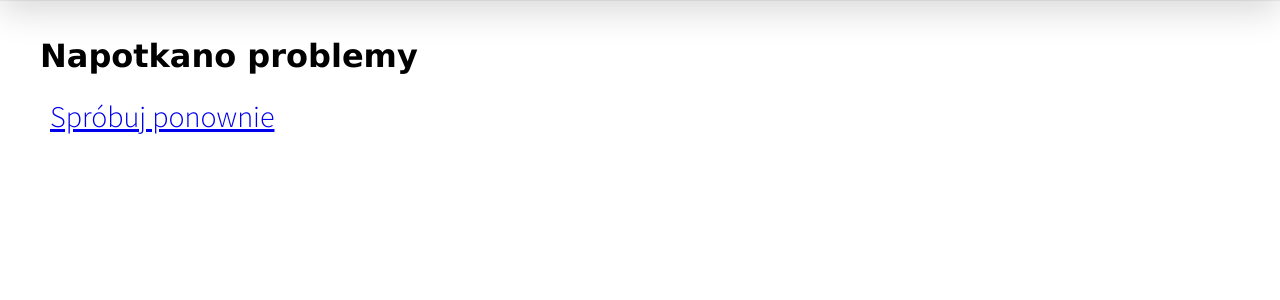
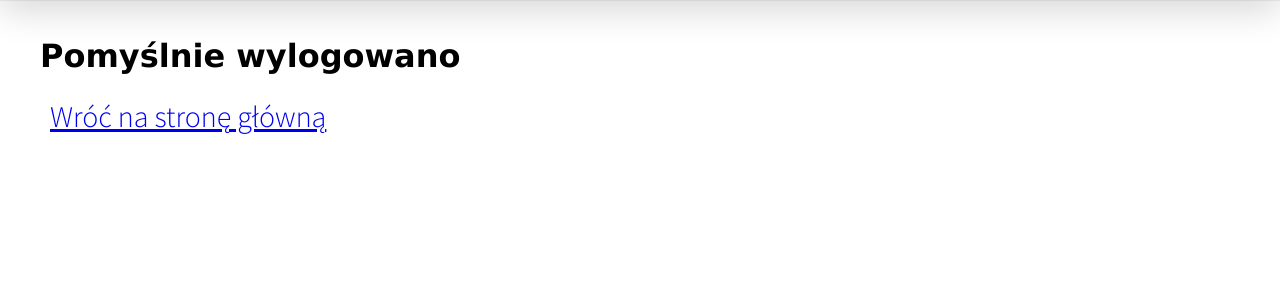
Before and after one commit to mateuszlesko/djangoPlayground, a Django app: page /logout in a window 1280 px wide. Shown: the part 51-351 px from the top of the page. Run offline with Django 4.2, Linux system fonts and the light colour scheme; some web fonts are replaced.

Commit message:
polishing app (#14)

```diff
--- a/myblog/posts/static/css/style.css
+++ b/myblog/posts/static/css/style.css
@@ -175,6 +175,12 @@ a.button{
     text-align: left;
   }
 
+  .textbox{
+    border: none;
+    border-bottom: solid 1px black;
+    display: block;
+  }
+
   .submit{
     border: none;
     color: white;
--- a/myblog/posts/templates/posts/menu.html
+++ b/myblog/posts/templates/posts/menu.html
@@ -3,6 +3,7 @@
                 <img src="/media/logo.png" class="logo" height="auto"/>
                 <a href="javascript:void(0)" class="closebtn" onclick="closeNav()">&times;</a>
                 {% if not request.user.is_authenticated %}
+                    <a class="menuButton" href="/welcome/registration">Stwórz konto</a>
                     <a class="menuButton" href="/welcome/login">Zaloguj</a>
                 {% else %}
                     <a class="profileName">{{request.user}}</a>
--- a/myblog/welcome/forms.py
+++ b/myblog/welcome/forms.py
@@ -3,7 +3,10 @@ from django.contrib.auth.forms import UserCreationForm
 from django.contrib.auth.models import User
 
 class NewMemberForm(UserCreationForm):
-    email = forms.EmailField(required = True)
+    email = forms.EmailField(required = True,widget=forms.TextInput(attrs={'class': 'textbox'}))
+    username = forms.CharField(required = True, widget=forms.TextInput(attrs={'class': 'textbox'}))
+    password1 = forms.CharField(required = True, widget=forms.TextInput(attrs={'class': 'textbox'}))
+    password2 = forms.CharField(required = True, widget=forms.TextInput(attrs={'class': 'textbox'}))
     class Meta:
         model = User
         fields = ("username","email","password1","password2")
--- a/myblog/welcome/templates/welcome/logout.html
+++ b/myblog/welcome/templates/welcome/logout.html
@@ -1,11 +1,7 @@
 {% extends 'posts/base.html' %}
 {% load static %}
 {% block content%}
-    {% if content.status == True %}
-        <h1>Pomyślnie wylogowano</h1>
-        <a class="menuButton" href="posts/">Wróć na stronę główną</a>
-    {% else %}
-        <h1>Napotkano problemy</h1>
-        <a class="menuButton" href="/logout">Spróbuj ponownie</a>
-    {% endif %}
+    <h1>Pomyślnie wylogowano</h1>
+    <a class="menuButton" href="/posts/">Wróć na stronę główną</a>
+
 {% endblock %}
--- a/myblog/welcome/templates/welcome/register.html
+++ b/myblog/welcome/templates/welcome/register.html
@@ -21,7 +21,7 @@
 		<br>
 		<input type="submit" value = "Zarejestruj się"/> {% endcomment %}
 		{{form}}
-		<input type="submit" value = "Zarejestruj się"/>
+		<input class="submit" type="submit" value = "Zarejestruj się"/>
 	</form>
     <p>Jesli, masz juz konto <a href="/login">Zaloguj się</a></p>
 {% endblock %}
--- a/myblog/welcome/views.py
+++ b/myblog/welcome/views.py
@@ -73,6 +73,8 @@ def changePassword(request):
         if user and (password1 == password2):
             user.set_password(password1)
             user.save()
+            user = authenticate(request, username=username, password=password1)
+            login(request, user)
             return redirect("welcome/profile")
         else:
             return render(request,"welcome/changePassword.html",{"ok":False})
```
Also changed, not shown: myblog/posts/views.py (+4 -3 lines), myblog/welcome/templates/welcome/login.html (+8 -6 lines), myblog/db.sqlite3, 1 other file. Lines whose indentation alone changed are shown as unchanged.
